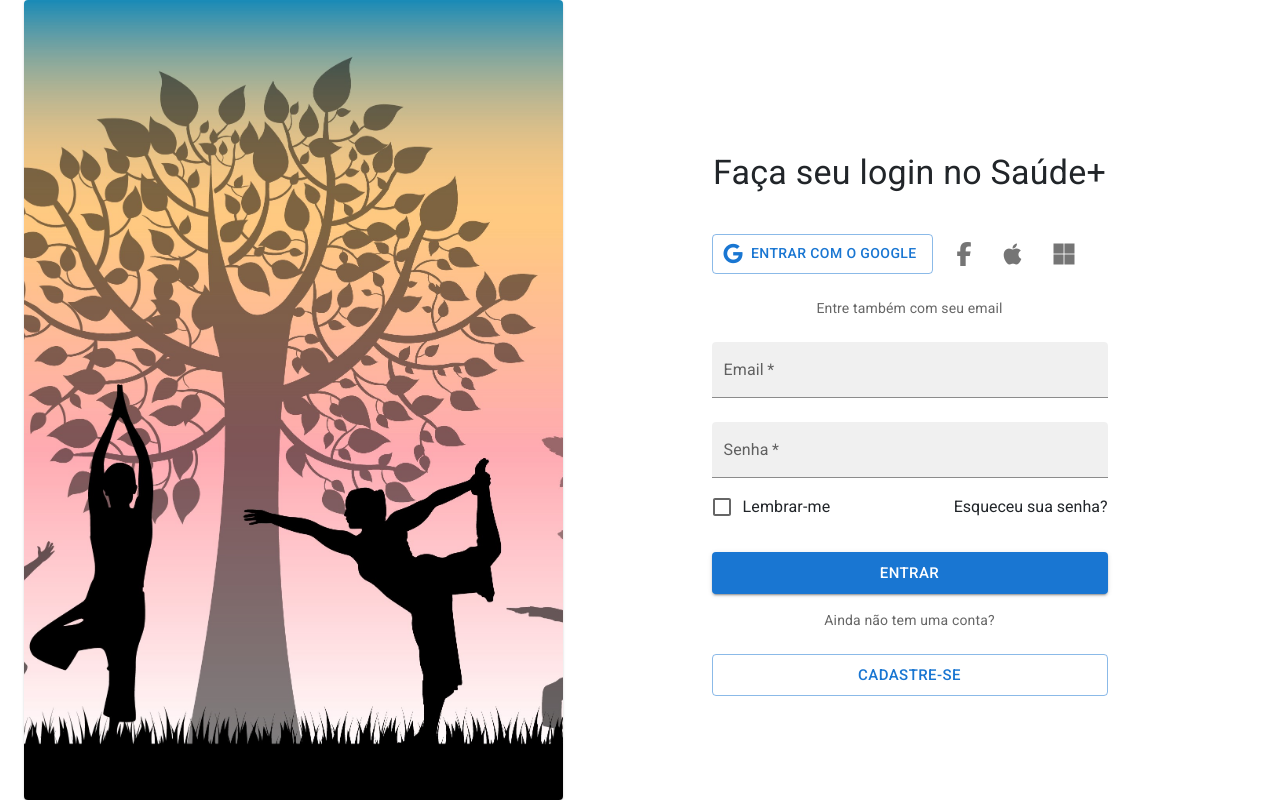
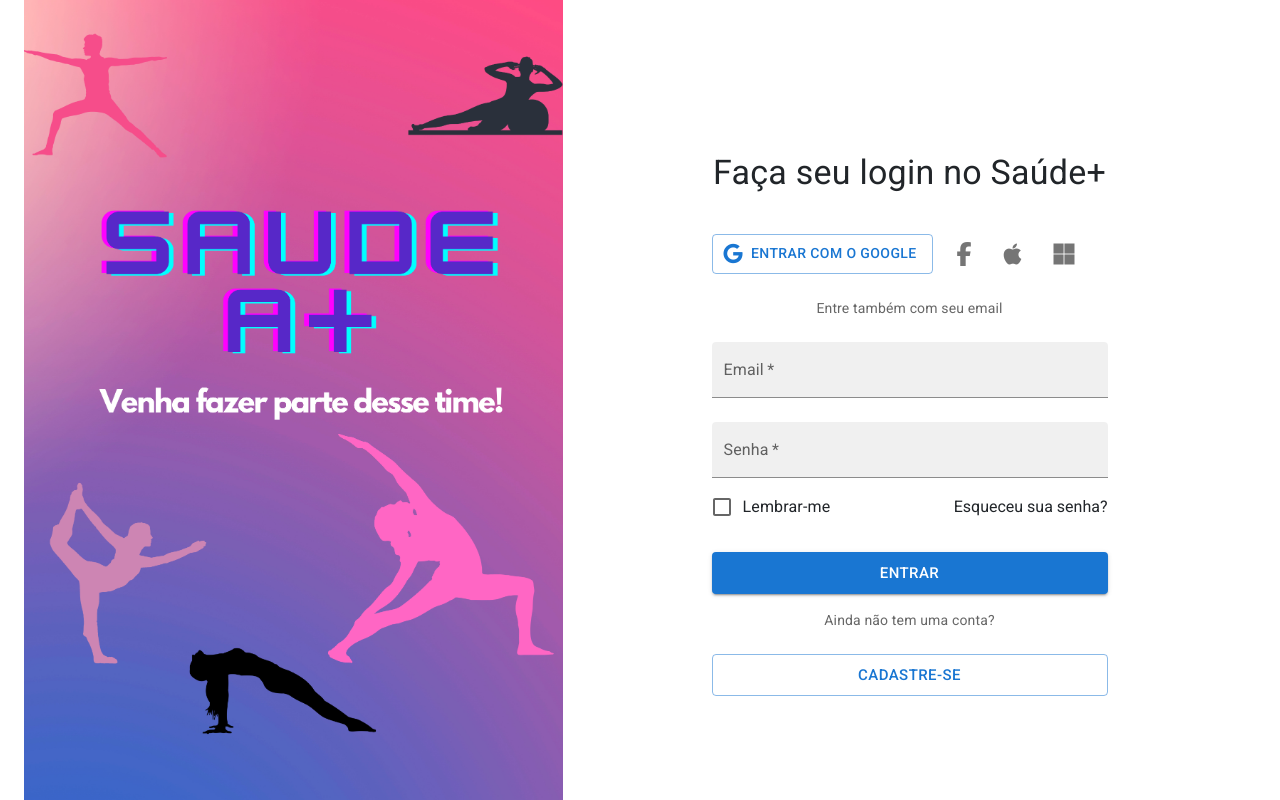
Before and after one commit to daviteixeira-dev/saude-amais, a React (Create React App) app: page /login in a window 1280 px wide. Built offline with nearby package versions, Linux system fonts and the light colour scheme; what react-swipeable-views-utils would draw is missing.

Commit message:
:rocket: Componente cadastro atualizado Vito - Wesley

```diff
--- a/src/App.js
+++ b/src/App.js
@@ -27,7 +27,6 @@ function App() {
             <Route exact path="/">
               <Banner />
               <MenuPrincipal />
-              {/* <Slide /> */}
               <CarroselDeNoticias />
               <Modalidades />
               <SecaoProfessores />
--- a/src/components/CallToAction/SectionCall.js
+++ b/src/components/CallToAction/SectionCall.js
@@ -1,10 +1,25 @@
 import React from "react";
+import { makeStyles } from "@material-ui/styles";
 import { Link } from "react-router-dom";
 import { Box, Button, Grid } from "@mui/material/";
+import img from "../../images/11.jpg"
+
+const useStyles = makeStyles(theme => ({
+  backimg: {
+    backgroundImage: `linear-gradient(rgba(0, 0, 0, 0.5), rgba(0, 0, 0, 0.5)), url(${img})`,
+    height: "250px",
+    backgroundPosition: "center",
+    backgroundRepeat: "no-repeat",
+    backgroundSize: "cover",
+    position: "relative",
+    display: "flex",
+  },
+
+}));
 
 function SectionCall() {
   return (
-    <Box sx={{ bgcolor: "#a8a8a8" }} component="section">
+    <Box className={useStyles().backimg} component="section">
       <Grid
         container
         py={4}
@@ -13,8 +28,8 @@ function SectionCall() {
         justifyContent="space-around"
       >
         <Grid item>
-          <Link to="/cadastro" style={{ textDecoration: 'none' }}>
-            <Button variant="contained">Agendar uma aula</Button>
+          <Link to="/login" style={{ textDecoration: 'none' }}>
+            <Button size="large" variant="contained">Agende uma aula experimental Gratis</Button>
           </Link>
         </Grid>
       </Grid>
--- a/src/components/Formulario/FormSelect/TextMaskCustomCEP.js
+++ b/src/components/Formulario/FormSelect/TextMaskCustomCEP.js
@@ -28,6 +28,8 @@ TextMaskCustom.propTypes = {
 };
 
 
+
+
 /* FormattedInputs */
 export default function TextMaskCustomCEP() {
   const [values, setValues] = React.useState({
@@ -41,11 +43,27 @@ export default function TextMaskCustomCEP() {
     });
   };
 
+  function onBlurCep(event) {
+
+    const {value} = event.target;
+    const cepValue = value.replace(/[-]/g, '');
+
+    if(cepValue.length !== 8) {
+      return
+    }
+
+
+    fetch(`https://viacep.com.br/ws/${value}/json/`)
+      .then((res) => res.json())
+      .then((data) => console.log(data));
+  }
+
   return (
     <FormControl variant="filled" fullWidth required >
       <InputLabel htmlFor="component-filled">CEP</InputLabel>
       <FilledInput
         fullWidth
+        onBlur={onBlurCep}
         value={values.textmask}
         onChange={handleChange}
         name="textmask"
@@ -53,6 +71,5 @@ export default function TextMaskCustomCEP() {
         inputComponent={TextMaskCustom}
       />
     </FormControl>
-
   );
 }
--- a/src/components/login/Login.js
+++ b/src/components/login/Login.js
@@ -4,11 +4,23 @@ import {
   Card,
   CardMedia,
   Hidden,
+  Box,
 } from "@mui/material/";
-
+import { makeStyles } from '@material-ui/styles';
 import FormLogin from "./FormLogin";
 import Formulario from "../Formulario/Formulario";
-import img from "../../images/9.jpg";
+import img from "../../images/10.png";
+
+const useStyles = makeStyles((theme) => ({
+  imgBackground: {
+    backgroundImage: `url(${img})`,
+    width: "100%",
+    height: "100vh",
+    backgroundPosition: "center",
+    backgroundRepeat: "no-repeat",
+    backgroundSize: "cover",
+  },
+}));
 
 function Login() {
 
@@ -17,10 +29,11 @@ function Login() {
   return (
     <Grid container spacing={0} columns={16} sx={{ height: `100vh` }} alignItems="center">
       <Hidden lgDown>
-        <Grid item xs={8} sm={0} md={0} lg={7}  >
-          <Card>
+        <Grid item xs={0} sm={0} md={0} lg={7}   >
+          <Box maxWidth="xl" className={useStyles().imgBackground} width="100vh" height="100vh" />
+          {/* <Card>
             <CardMedia component="img"   image={img} sx={{ height: `100vh`, width: `100vh`, boderRadius: 16}}/>
-          </Card>
+          </Card> */}
         </Grid>
       </Hidden>
 
```
Also changed, not shown: src/images/10.png (added), 1 other file (tests, documents, lock files or other folders).
